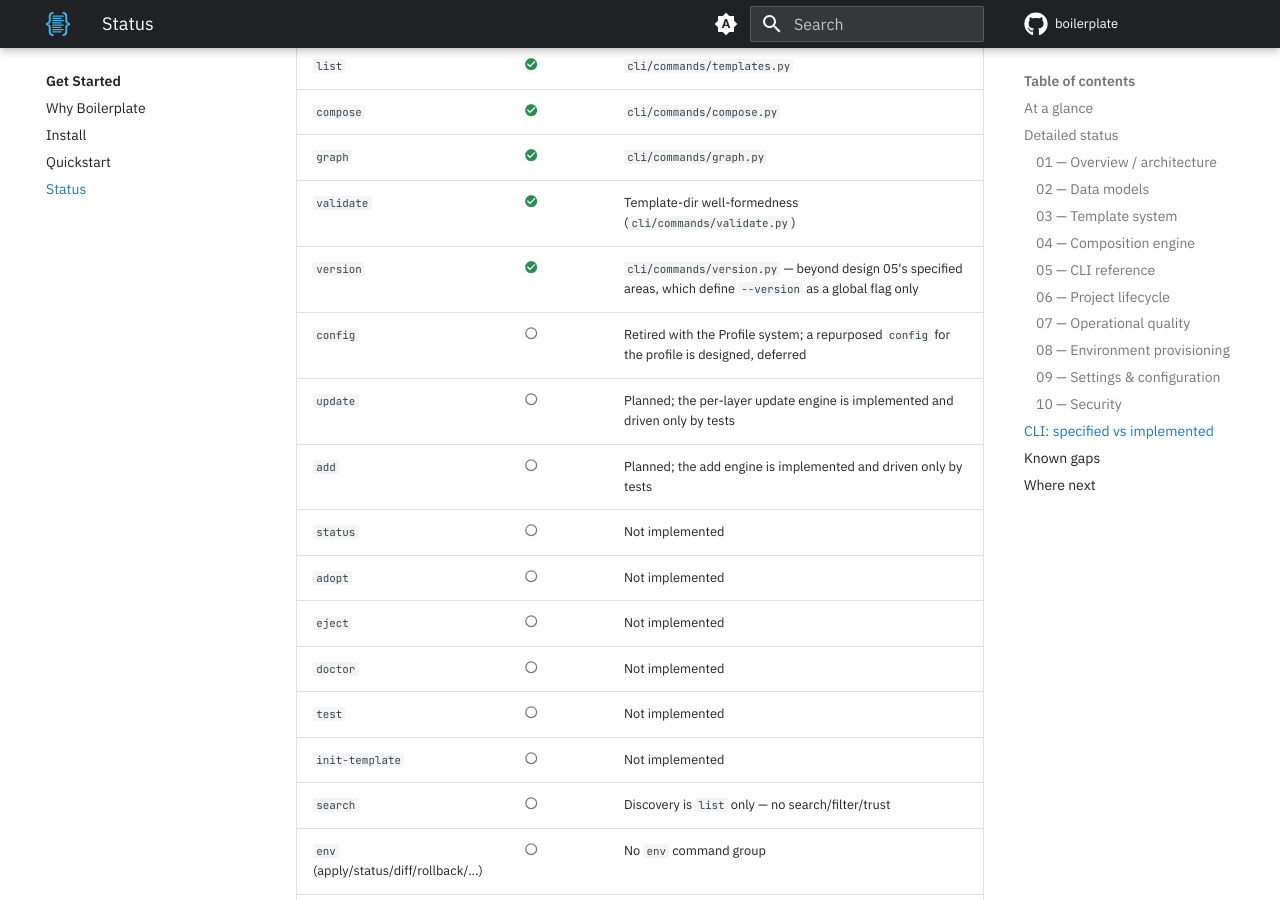
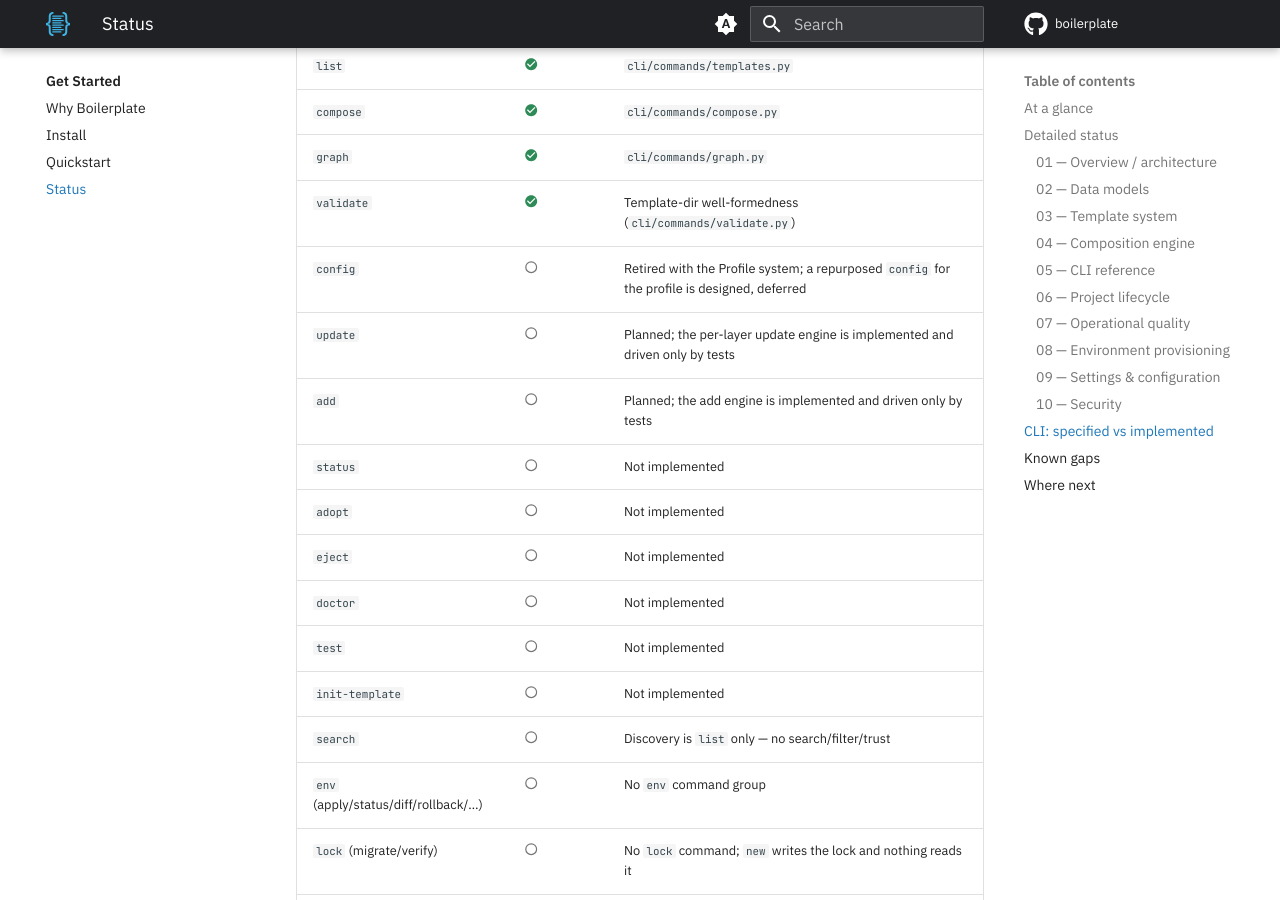
Before and after one commit to TheRealBillSiegler/boilerplate, an MkDocs documentation site: the page built from docs/status.md, in a window 1280 px wide and 900 px high, scrolled down 5860 px. Built offline with MkDocs 1.6.1 and Material for MkDocs 9.7.7, drawn with Linux system fonts in a browser that asks for light colours; comment, search, counter and statistics services are not loaded; the version menu is left out.

Commit message:
docs: drop the version command from the status page
The status page still listed `boilerplate version` as a shipped command,
pointing at `cli/commands/version.py`, which this branch deletes. The
row goes; the global-options bullet still lists `--version`, which
stays.

Co-Authored-By: Claude Opus 5.5 <noreply@anthropic.com>

```diff
--- a/docs/status.md
+++ b/docs/status.md
@@ -112,7 +112,6 @@ Two mechanisms ship, both tested: an env-driven `Settings` object and the per-us
 | `compose` | :material-check-circle:{ .status-shipped } | `cli/commands/compose.py` |
 | `graph` | :material-check-circle:{ .status-shipped } | `cli/commands/graph.py` |
 | `validate` | :material-check-circle:{ .status-shipped } | Template-dir well-formedness (`cli/commands/validate.py`) |
-| `version` | :material-check-circle:{ .status-shipped } | `cli/commands/version.py` — beyond design 05's specified areas, which define `--version` as a global flag only |
 | `config` | :material-circle-outline:{ .status-design } | Retired with the Profile system; a repurposed `config` for the profile is designed, deferred |
 | `update` | :material-circle-outline:{ .status-design } | Planned; the per-layer update engine is implemented and driven only by tests |
 | `add` | :material-circle-outline:{ .status-design } | Planned; the add engine is implemented and driven only by tests |
```
